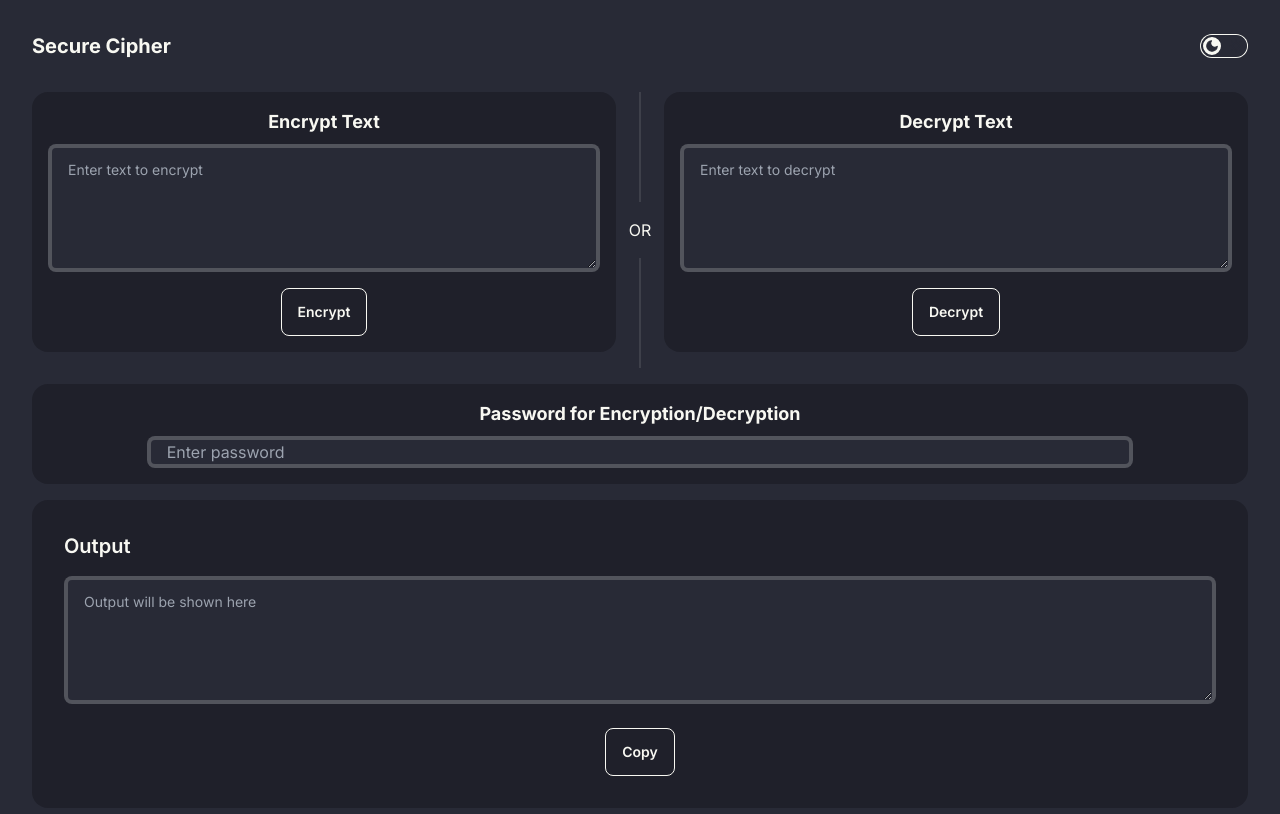
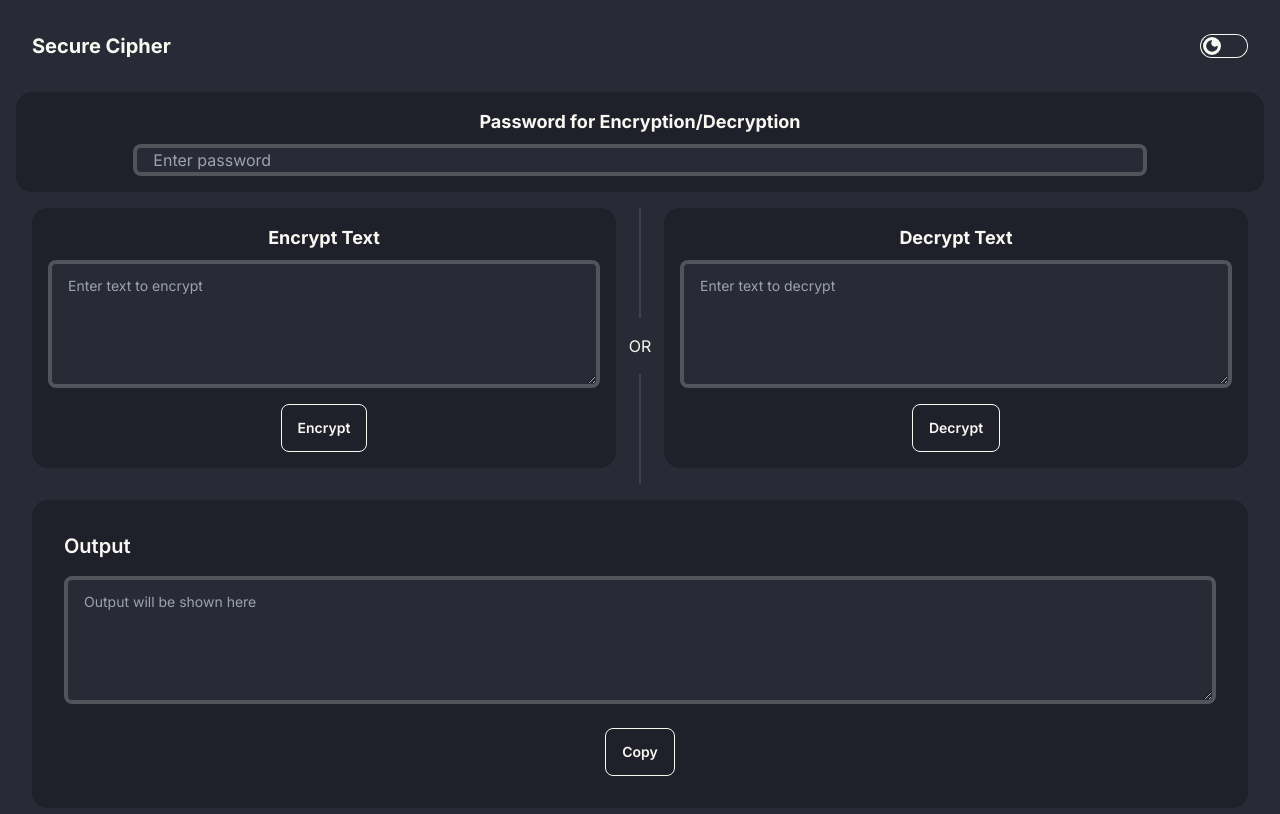
Before and after one commit to animegamer4422/Secure-Cipher, a Next.js app: page / in a window 1280 px wide. Shown: the top 814 px of the page. Built offline with nearby package versions, Linux system fonts and the light colour scheme.

Commit message:
moved the password input field component to the top for better UX

```diff
--- a/app/page.tsx
+++ b/app/page.tsx
@@ -89,6 +89,10 @@ const handleDecrypt = () => {
       <Header />
         {showAlert && <AlertDialog message={alertMessage} onClose={() => setShowAlert(false)} />}
         {showSuccess && <SuccessDialog message={successMessage} onClose={() => setShowSuccess(false)} />}
+        <PasswordInput
+          password={password}
+          onPasswordChange={(e) => setPassword(e.target.value)}
+        />
       <div className="container mx-auto p-4">
         <div className="flex flex-col md:flex-row md:space-x-4">
           <div className="flex-1">
@@ -121,10 +125,6 @@ const handleDecrypt = () => {
             </div>
           </div>
         </div>
-        <PasswordInput
-          password={password}
-          onPasswordChange={(e) => setPassword(e.target.value)}
-        />
         <Output
     output={output}
     copyButtonText={copyButtonText}
--- a/tailwind.config.ts
+++ b/tailwind.config.ts
@@ -17,7 +17,7 @@ const config: Config = {
   },
   plugins: [require("daisyui")],
   daisyui: {
-    themes: ["dracula", "retro", "garden"],
+    themes: ["dracula", "retro", "garden", "nord"],
   },
 };
 export default config;
```
